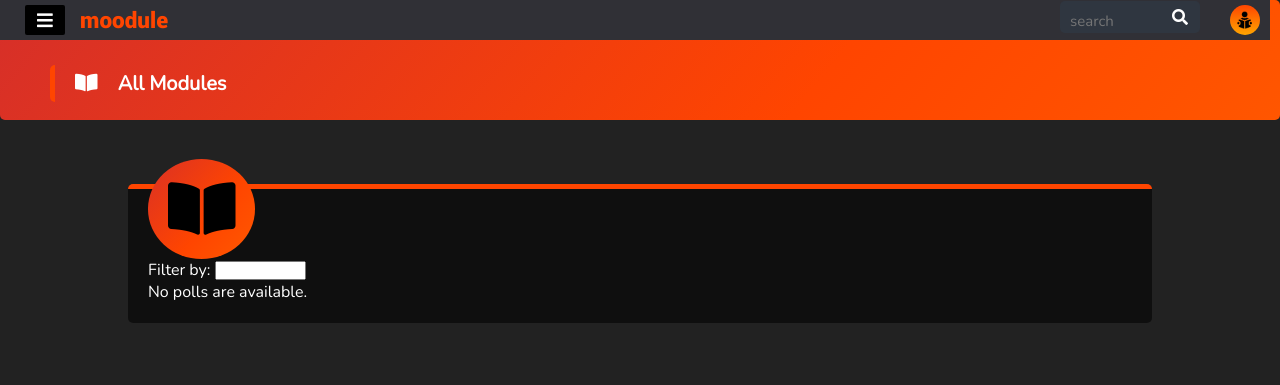
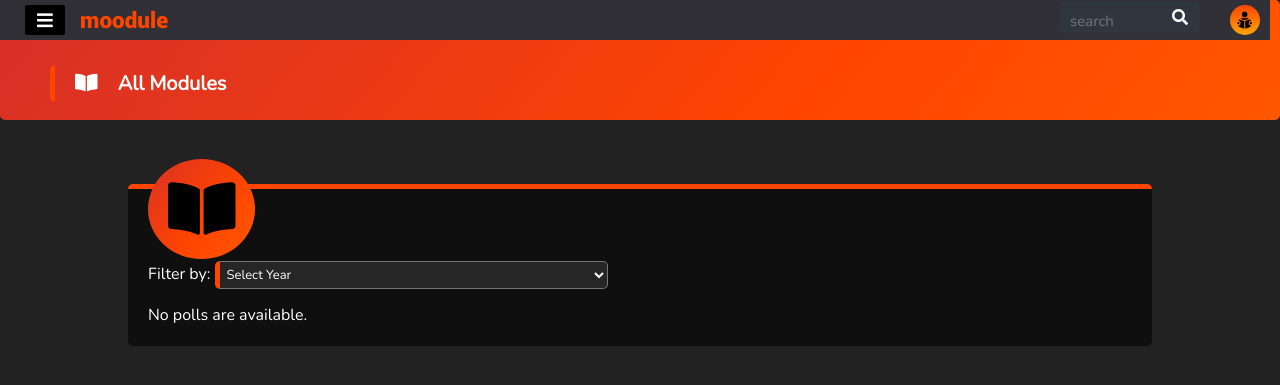
Before and after one commit to TomAllison067/moodule-pages, a Django app: page /student/all-modules/ in a window 1280 px wide. Shown: the top 385 px of the page. Run offline with Django 3.2, Linux system fonts and the light colour scheme; data that the repository does not hold is empty; some libraries are stand-ins or nearby versions.

Commit message:
Finished designing/refactoring the All Modules page. It looks great now!

```diff
--- a/modulesApplication/static/modulesApplication/css/choosemodules.css
+++ b/modulesApplication/static/modulesApplication/css/choosemodules.css
@@ -176,6 +176,20 @@ form#form_id .dropdown {
     font-size: 14px;
     margin-bottom: 15px;
     width: 75%;
+    background: rgb(38, 38, 38);
+    border-left: 5px orangered solid;
+    color: white;
+    font-family: 'Nunito', sans-serif;
+    transition: 0.15s;
+}
+
+form#form_id .dropdown2 {
+    padding: 3px;
+    border-radius: 5px;
+    margin-top: 2px;
+    font-size: 13px;
+    margin-bottom: 15px;
+    width: 40%;
     background: rgb(38, 38, 38);
     border-left: 5px orangered solid;
     color: white;
--- a/modulesApplication/templates/modulesApplication/AllModules.html
+++ b/modulesApplication/templates/modulesApplication/AllModules.html
@@ -66,14 +66,14 @@ i was just trying to help but only the top bar and the footer look good" -->
         </div>
     </div>
 
-    <div class="form-box">
+    <form id="form_id" class="form-box">
         <div class="icon-img">
             <i class="fas fa-book-open"></i>
         </div>
 
         {# module_summaries refer to the dictionary passed through with the render request #}
         <label>Filter by:</label>
-        <select class="dropdown" name="year" id="year_filter">
+        <select class="dropdown2" name="year" id="year_filter">
             <option value=0>Select Year</option>
         </select>
         </p>
@@ -88,11 +88,13 @@ i was just trying to help but only the top bar and the footer look good" -->
                 <div class="panel" disabled="False" id="module">
                     <h4>Summary</h4>
                     <p>{{ module.summary }}</p>
+                    <br>
                     <button class="moreInfoButton" onclick="myFunction('{{ module.module_code }}')"> Find out
                         more
                         ..
                     </button>
                     <div class="{{ module.module_code }}" style="display: none;">
+                        <br>
                         <h4>Learning Outcomes</h4>
                         <p>{{ module.learning_outcomes }}</p>
                         <h4>Recommended Reading</h4>
@@ -111,7 +113,7 @@ i was just trying to help but only the top bar and the footer look good" -->
         {% else %}
         <p>No polls are available.</p>
         {% endif %}
-    </div>
+    </form>
 </div>
 </body>
 
```
